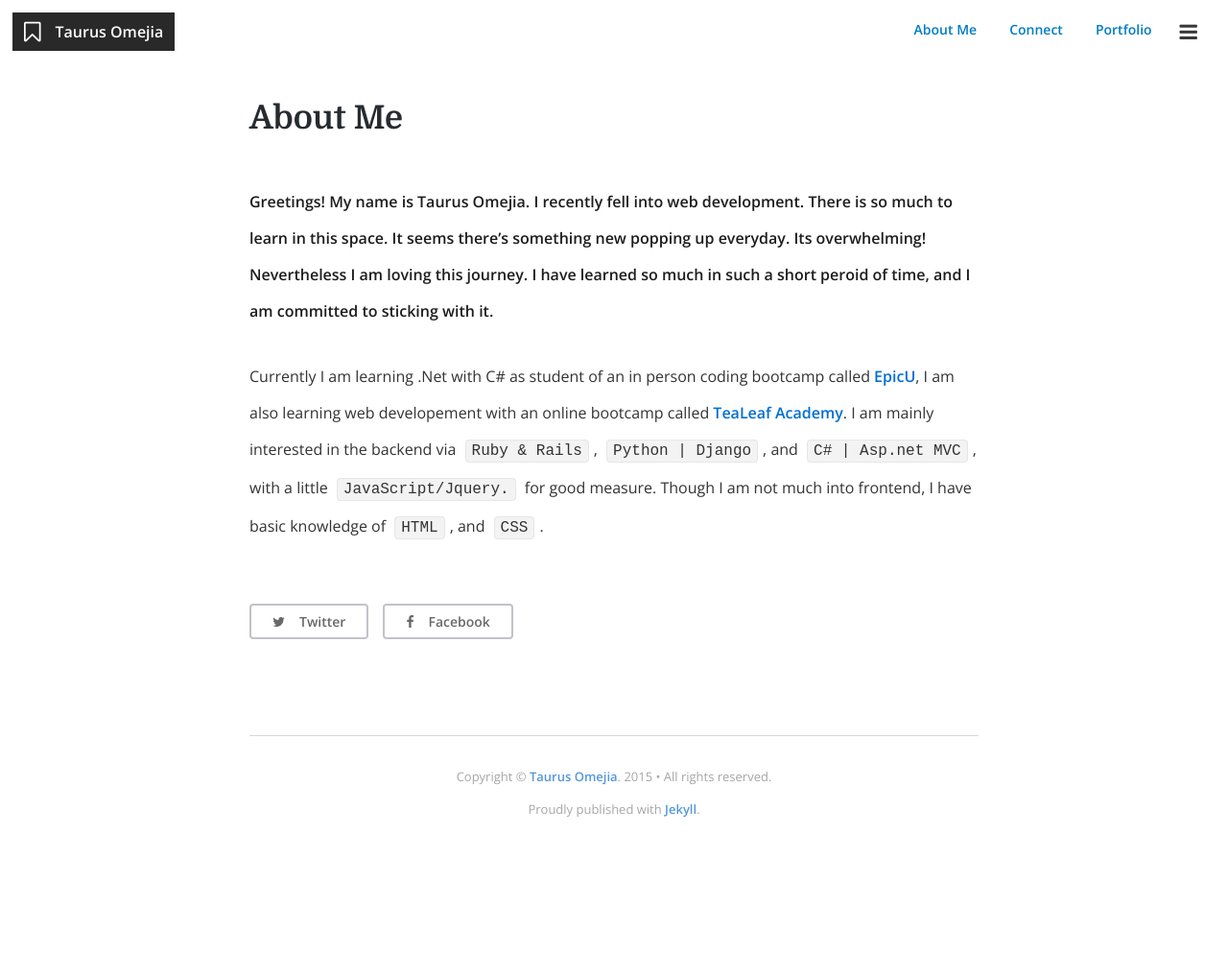
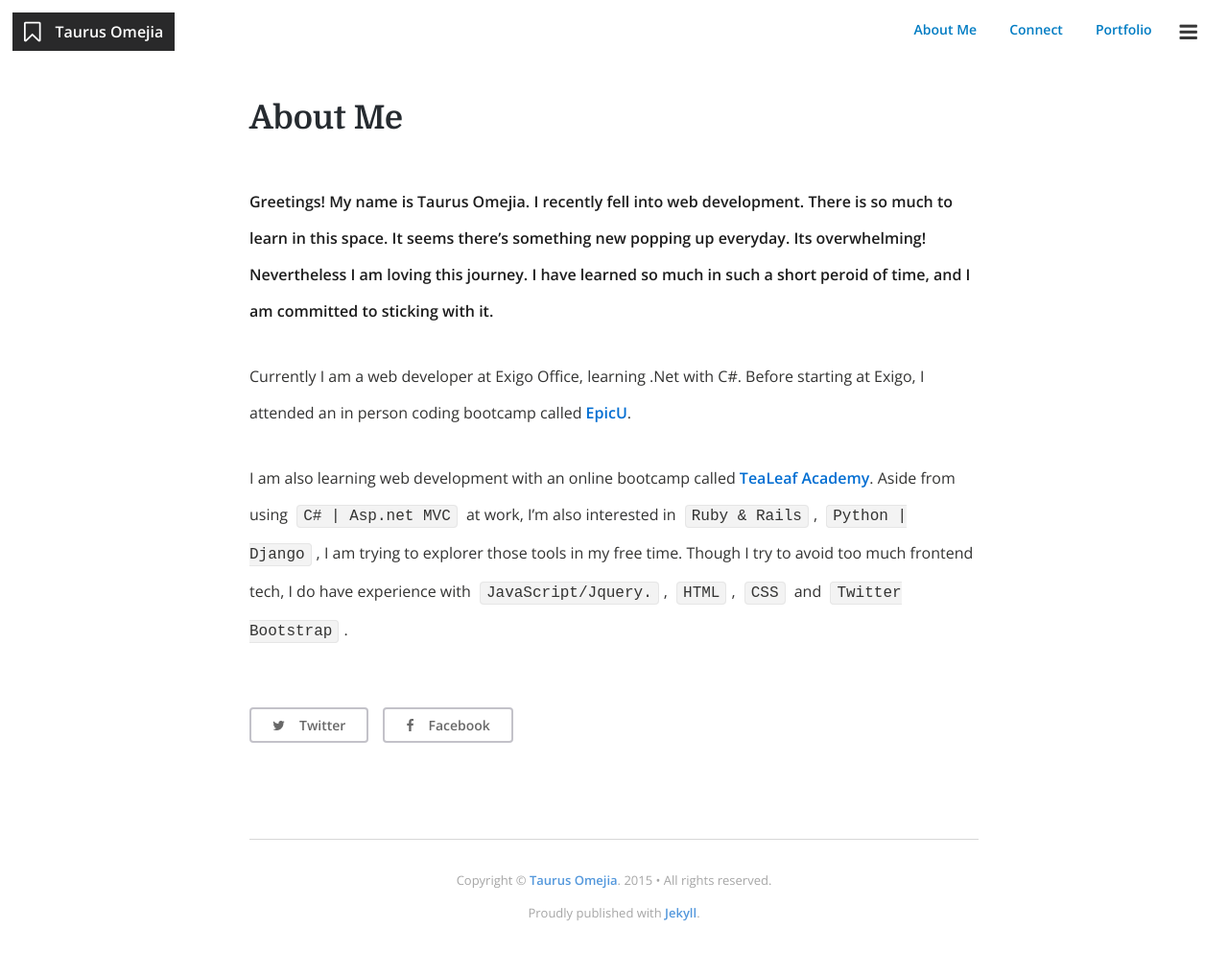
Before and after one commit to bolenton/bolenton.github.io, a Jekyll site: the page built from about.md, in a window 1280 px wide. Shown: the whole page at 96% size. Built offline with Jekyll 4.4.1, drawn with Linux system fonts in a browser that asks for light colours; nearby versions of some CDN libraries; comment, search, counter and statistics services are not loaded; before the commit the page ends 900 px from its top, so only the background shows below that.

Commit message:
edited about page

```diff
--- a/about.md
+++ b/about.md
@@ -10,10 +10,13 @@
 Nevertheless I am loving this journey. I have learned so much in such a short peroid of time, and I am committed
 to sticking with it.
 
-Currently I am learning .Net with C# as student of an in person coding bootcamp called [EpicU](https://www.epicu.org/),
-I am also learning web developement with an online bootcamp called [TeaLeaf Academy](https://www.gotealeaf.com/).
-I am mainly interested in the backend via `Ruby & Rails`, `Python | Django`, and `C# | Asp.net MVC`, with a little
-`JavaScript/Jquery.` for good measure. Though I am not much into frontend, I have basic knowledge of `HTML`, and `CSS`.
+Currently I am a web developer at Exigo Office, learning .Net with C#. Before starting at Exigo, I attended an in person
+coding bootcamp called [EpicU](https://www.epicu.org/).
+
+I am also learning web development with an online bootcamp called [TeaLeaf Academy](https://www.gotealeaf.com/).
+Aside from using `C# | Asp.net MVC` at work, I'm also interested in `Ruby & Rails`, `Python | Django`, I am trying to
+explorer those tools in my free time. Though I try to avoid too much frontend tech, I do have experience with
+`JavaScript/Jquery.`, `HTML`, `CSS` and `Twitter Bootstrap`.
 
 
 <div class="profile {% if page.featured == true %} featured {% endif %}">
```
